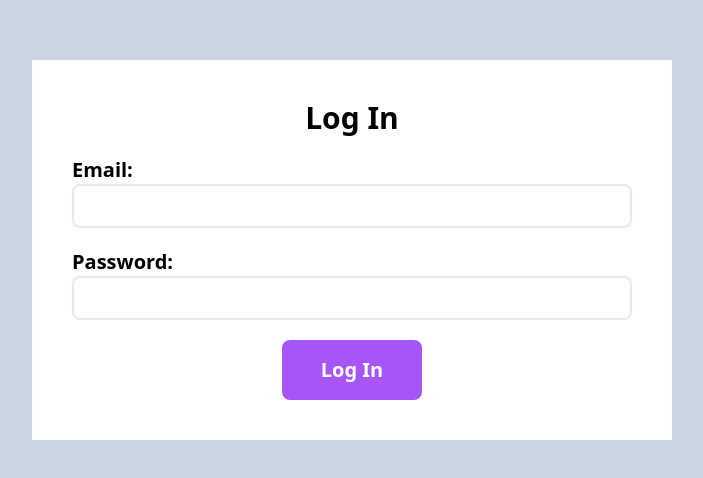
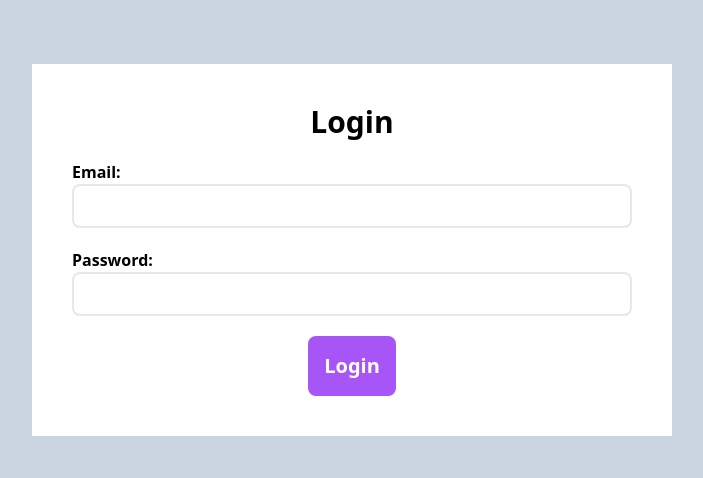
Before and after one commit to jdplumst/social-network, a Next.js app: page /login in a window 1280 px wide. Shown: the part 170-648 px from the top of the page, without its empty margins (288-991 px from the left). Built offline with nearby package versions, Linux system fonts and the light colour scheme; no server answers.

Commit message:
Change styles of login page

```diff
--- a/src/pages/login.tsx
+++ b/src/pages/login.tsx
@@ -16,7 +16,7 @@ const LOGIN = gql`
 export default function Home() {
   const [email, setEmail] = useState("");
   const [password, setPassword] = useState("");
-  const [msg, setMsg] = useState<any>(null);
+  const [errorMsg, setErrorMsg] = useState<any>(null);
 
   const [login, { data, loading, error }] = useMutation(LOGIN);
 
@@ -24,11 +24,11 @@ export default function Home() {
     e.preventDefault();
     login({
       variables: { email: email, password: password },
-      onCompleted(data, clientOptions) {
-        setMsg(data.login.email);
-      },
+      // onCompleted(data, clientOptions) {
+      //   setMsg(data.login.email);
+      // },
       onError(error, clientOptions) {
-        setMsg(error.message);
+        setErrorMsg(error.message);
       }
     });
   };
@@ -46,15 +46,15 @@ export default function Home() {
           <form
             onSubmit={handleLogin}
             className="flex flex-col p-10 bg-white w-1/2 h-1/3">
-            <h3 className="text-3xl text-center pb-5 font-bold">Log In</h3>
-            <label className="font-bold text-xl">Email:</label>
+            <h3 className="text-3xl text-center pb-5 font-bold">Login</h3>
+            <label className="font-bold">Email:</label>
             <input
               type="email"
               onChange={(e) => setEmail(e.target.value)}
               value={email}
               className="p-2 mb-5 border-solid border-2 border-slate-200 focus:border-slate-500 focus:outline-none rounded-lg block w-full"
             />
-            <label className="font-bold text-xl">Password:</label>
+            <label className="font-bold">Password:</label>
             <input
               type="password"
               onChange={(e) => setPassword(e.target.value)}
@@ -63,12 +63,12 @@ export default function Home() {
             />
             <button
               disabled={loading}
-              className="text-xl bg-purple-500 hover:bg-purple-700 hover:cursor-pointer text-white p-4 rounded-lg font-bold w-1/4 mx-auto">
-              Log In
+              className="text-xl bg-purple-500 hover:bg-purple-700 hover:cursor-pointer text-white p-4 rounded-lg font-bold mx-auto">
+              Login
             </button>
-            {msg && (
-              <div className="bg-pink-200 border-solid border-4 border-pink-300 mt-5 p-2 w-4/5">
-                {msg}
+            {errorMsg && (
+              <div className="bg-pink-200 border-solid border-4 border-pink-300 mt-5 p-2 flex justify-center font-bold mx-auto">
+                {errorMsg}
               </div>
             )}
           </form>
```
